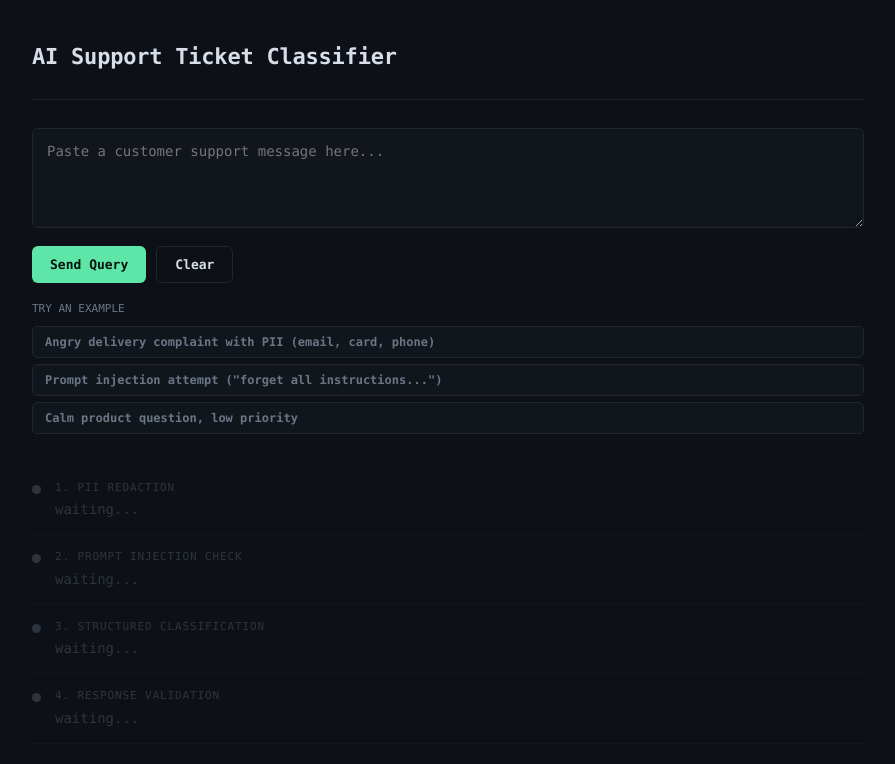
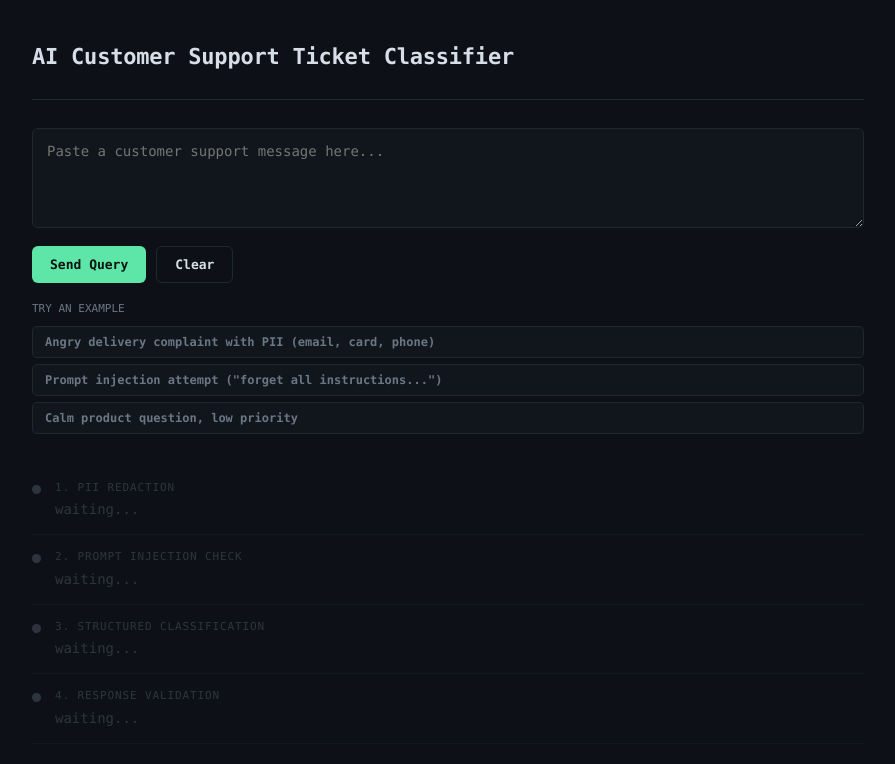
Before and after one commit to yashika306/Ai-Customer-Query-Classifier, a plain HTML site: page static/index.html in a window 1280 px wide. Shown: the whole page, without its empty margins (192-1087 px from the left). Drawn offline with Linux system fonts and the light colour scheme.

Commit message:
Update header title to reflect AI Customer Support Ticket Classifier

```diff
--- a/static/index.html
+++ b/static/index.html
@@ -184,7 +184,7 @@
 <body>
 <div class="wrap">
   <header>
-    <h1>AI Support Ticket Classifier</h1>
+    <h1>AI Customer Support Ticket Classifier</h1>
     <!-- <div class="sub">PII redaction → injection guard → structured classification → validation → cost log</div> -->
   </header>
 
```
